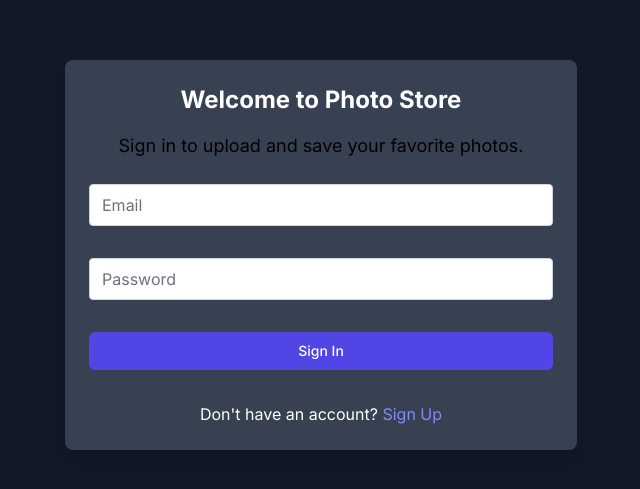
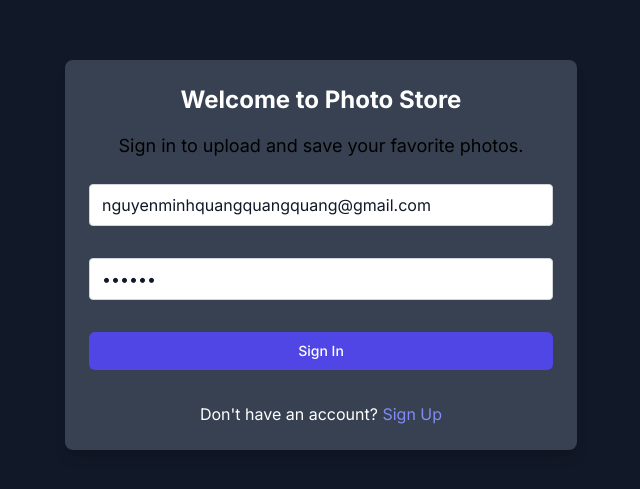
Before and after one commit to Quang9119/Qode-home-assignment, a Next.js app: page / in a window 1280 px wide. Shown: the part 145-634 px from the top of the page, without its empty margins (319-959 px from the left). Built offline with nearby package versions, Linux system fonts and the light colour scheme; no server answers.

Commit message:
add default email, password to login

```diff
--- a/app/components/AuthForm.jsx
+++ b/app/components/AuthForm.jsx
@@ -6,8 +6,8 @@ import { useRouter } from "next/navigation"
 
 export default function AuthForm(){
     const [isNewUser, setIsNewUser] = useState(false)
-    const [email, setEmail] = useState('')
-    const [password, setPassword] = useState('')
+    const [email, setEmail] = useState('nguyenminhquangquangquang@gmail.com')
+    const [password, setPassword] = useState('123456')
     const [isSigningIn, setIsSigningIn] = useState(false)
     const [isSigningUp, setIsSigningUp] = useState(false)
     const router = useRouter()
```
